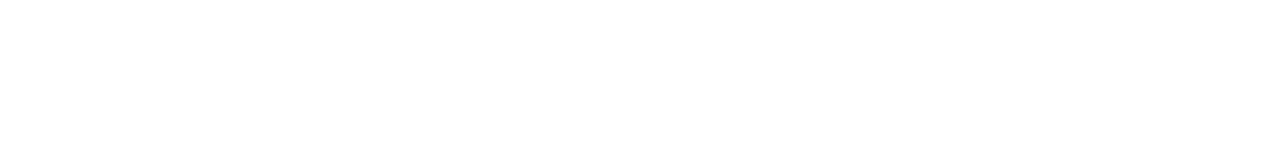
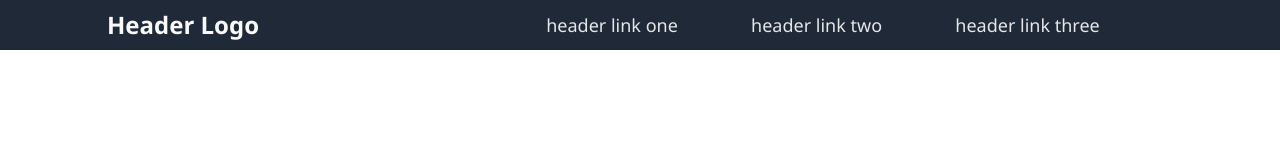
Before and after one commit to markoooooo/Odin-NewVersion, a plain HTML site: page index.html in a window 1280 px wide. Drawn offline with Linux system fonts and the light colour scheme.

Commit message:
Header section

```diff
--- a/index.html
+++ b/index.html
@@ -8,5 +8,19 @@
     <link rel="stylesheet" href="style.css" />
     <title>Document</title>
   </head>
-  <body></body>
+  <body>
+    <!-- Header Section -->
+    <header>
+      <nav class="navigation">
+        <a href="#">Header Logo</a>
+        <ul>
+          <li>header link one</li>
+          <li>header link two</li>
+          <li>header link three</li>
+        </ul>
+      </nav>
+    </header>
+    <main></main>
+    <footer></footer>
+  </body>
 </html>
--- a/style.css
+++ b/style.css
@@ -8,16 +8,51 @@
 
 html {
   font-size: 62.5%; /* 10px*/
+  font-family: 'Segoe UI', Tahoma, Geneva, Verdana, sans-serif;
+}
+
+a {
+  text-decoration: none;
+}
+
+li {
+  list-style: none;
 }
 
 /* Variables */
 
 :root {
   --dark-bg: #1f2937;
-
   --heroMainTxt-color: #f9faf8;
   --heroMainTxt-size: 48px;
 
   --heroSecondaryTxt-color: #e5e7eb;
   --heroSecondaryTxt-size: 18px;
 }
+
+.navigation {
+  display: flex;
+  justify-content: space-around;
+  align-items: center;
+  height: 5rem;
+  background-color: var(--dark-bg);
+  color: var(--heroSecondaryTxt-color);
+  font-size: 18px;
+}
+
+.navigation a {
+  color: var(--heroMainTxt-color);
+  font-size: 24px;
+  font-weight: bold;
+}
+
+ul {
+  width: 70rem;
+  display: flex;
+  justify-content: space-evenly;
+  cursor: pointer;
+}
+
+ul:hover {
+  color: var(--heroMainTxt-color);
+}
```
